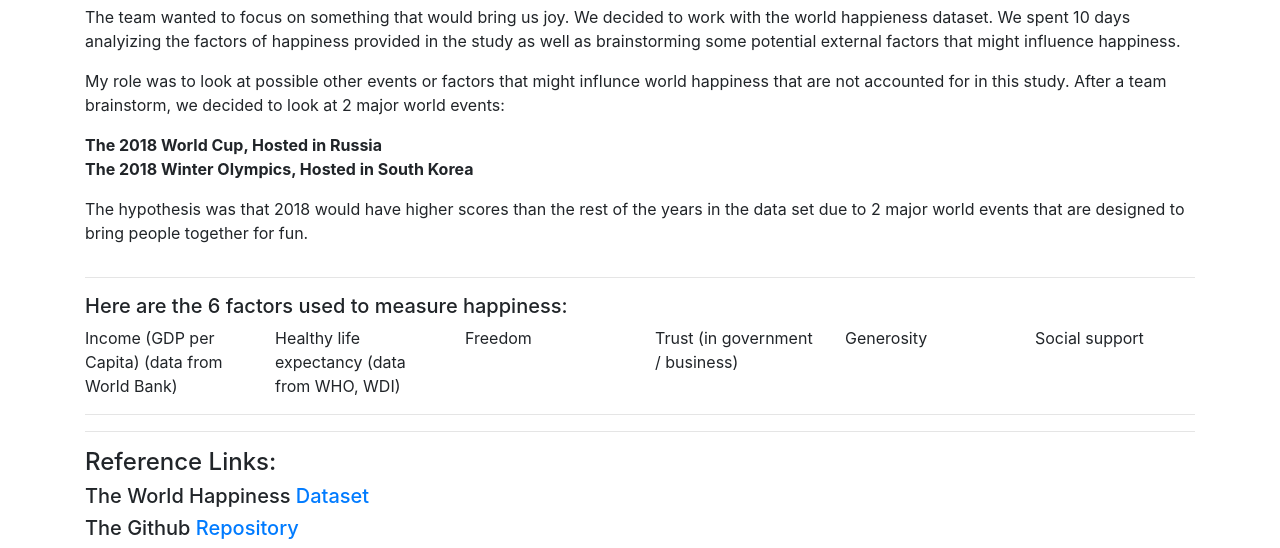
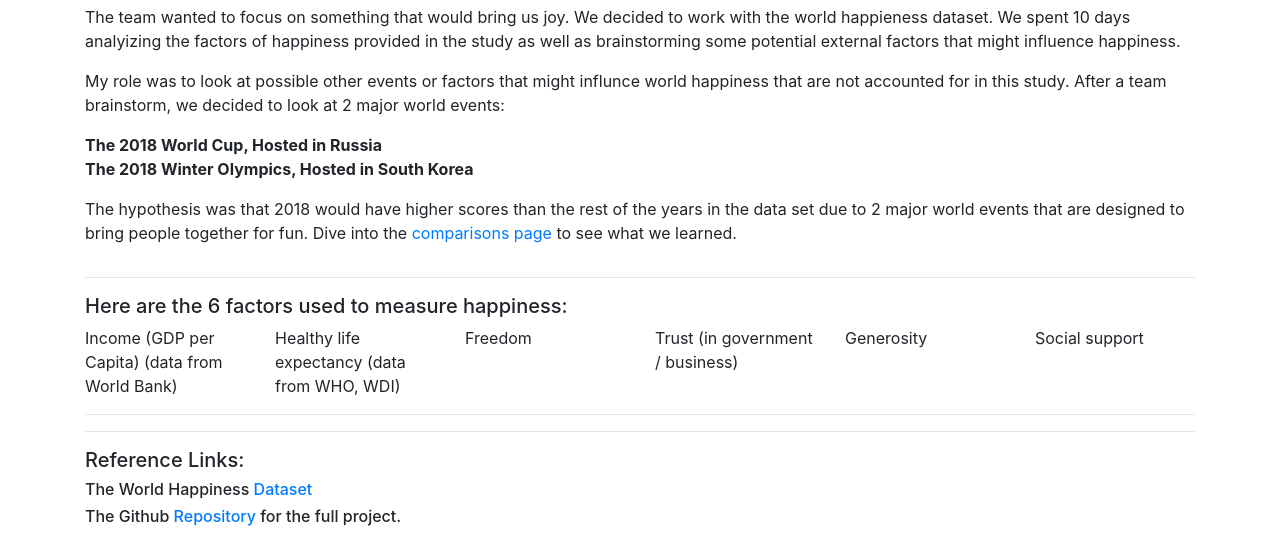
Before and after one commit to cynthiakellogg/Web-Design-Challenge, a plain HTML site: page index.html in a window 1280 px wide. Shown: the part 940-1488 px from the top of the page. Drawn offline with nearby package versions, Linux system fonts and the light colour scheme.

Commit message:
adding in some more text and fine tuning the html

```diff
--- a/index.html
+++ b/index.html
@@ -89,7 +89,9 @@
               <li><strong>The 2018 Winter Olympics, Hosted in South Korea</strong></li>
             </ol>
           </p>
-          <p>The hypothesis was that 2018 would have higher scores than the rest of the years in the data set due to 2 major world events that are designed to bring people together for fun. </p>
+          <p>The hypothesis was that 2018 would have higher scores than the rest of the years in the data set due to 2 major world events that are designed to bring people together for fun.
+            Dive into the <a href="comparisons.html" target="blank">comparisons page</a> to see what we learned.
+          </p>
         </div>
     </div>
 <hr>
@@ -109,17 +111,17 @@
       <!-- references -->
       <div class="row">
         <div class="col-md">
-          <h4>Reference Links:</h4>
+          <h5>Reference Links:</h5>
         </div>
       </div>
       <div class="row">
         <div class="col-md-6">
-          <h5>The World Happiness <a href="https://www.kaggle.com/unsdsn/world-happiness" target="blank">Dataset</a></h5>
+          <h6>The World Happiness <a href="https://www.kaggle.com/unsdsn/world-happiness" target="blank">Dataset</a></h6>
         </div>
       </div>
       <div class="row">
         <div class="col-md-6">
-          <h5>The Github <a href="https://github.com/DanyCh093/Project-One-" target="blank">Repository</a></h5>
+          <h6>The Github <a href="https://github.com/DanyCh093/Project-One-" target="blank">Repository </a>for the full project.</h6>
         </div>
       </div>
     </div>
```
Also changed, not shown: comparisons.html (+10 -2 lines).
